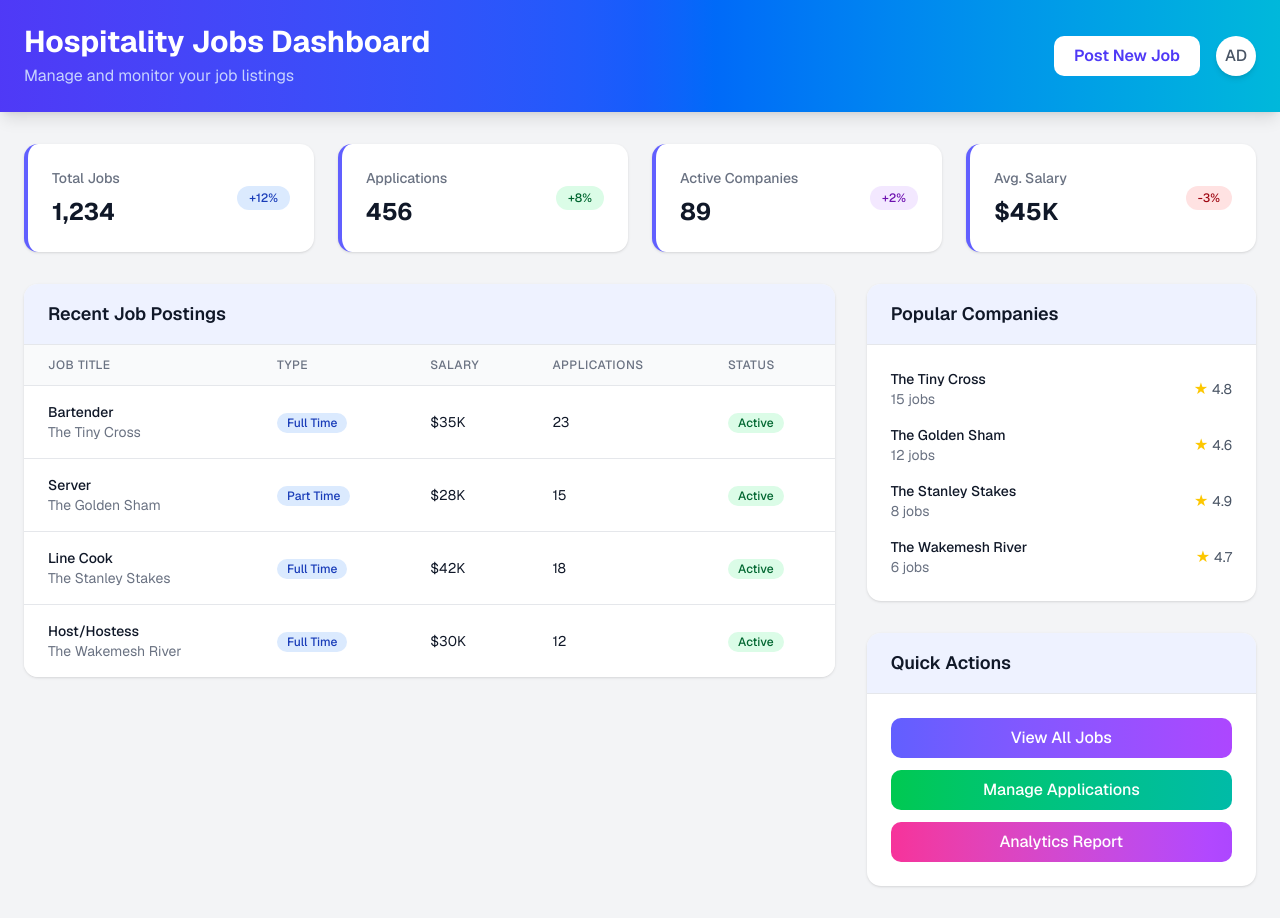
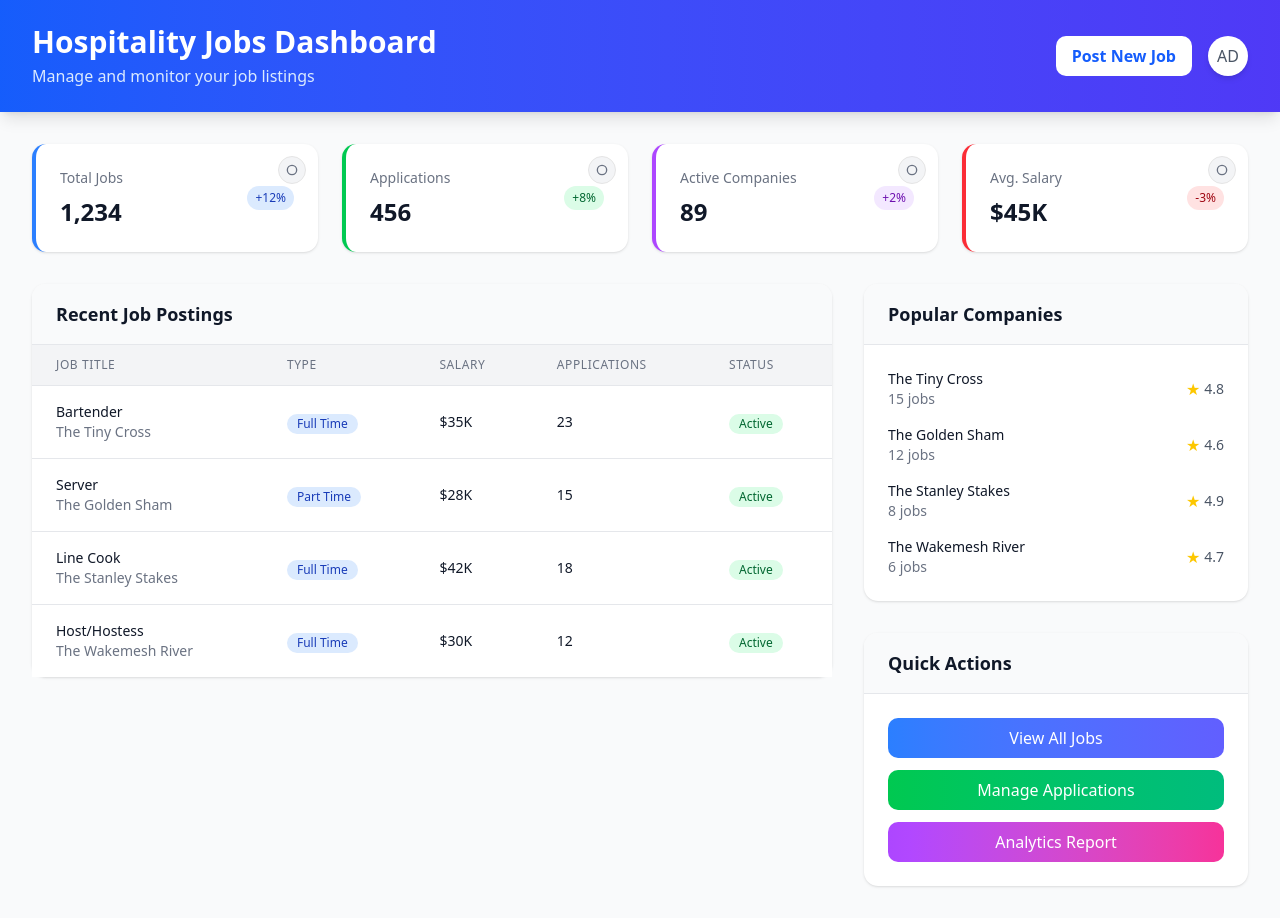
Before and after one commit to bayedhaf/HostNet, a Next.js app: page /dashboard in a window 1280 px wide. Built offline with nearby package versions, Linux system fonts and the light colour scheme.

Commit message:
added code

```diff
--- a/app/dashboard/page.tsx
+++ b/app/dashboard/page.tsx
@@ -1,13 +1,30 @@
-"use client";
+'use client'
 
-import React from "react";
+import React, { useState } from "react"
+
+// Simple color palette for color picking
+const COLORS = [
+  { name: "Blue", bg: "bg-blue-100", text: "text-blue-800", border: "border-blue-500" },
+  { name: "Green", bg: "bg-green-100", text: "text-green-800", border: "border-green-500" },
+  { name: "Purple", bg: "bg-purple-100", text: "text-purple-800", border: "border-purple-500" },
+  { name: "Red", bg: "bg-red-100", text: "text-red-800", border: "border-red-500" },
+  { name: "Orange", bg: "bg-orange-100", text: "text-orange-800", border: "border-orange-500" },
+  { name: "Teal", bg: "bg-teal-100", text: "text-teal-800", border: "border-teal-500" },
+  { name: "Indigo", bg: "bg-indigo-100", text: "text-indigo-800", border: "border-indigo-500" },
+  { name: "Pink", bg: "bg-pink-100", text: "text-pink-800", border: "border-pink-500" },
+]
 
 export default function Dashboard() {
+  // Allow user to select color for each stat
+  const [statColors, setStatColors] = useState([
+    COLORS[0], COLORS[1], COLORS[2], COLORS[3]
+  ]);
+
   const stats = [
-    { name: 'Total Jobs', value: '1,234', change: '+12%', changeType: 'positive', color: 'bg-blue-100 text-blue-800' },
-    { name: 'Applications', value: '456', change: '+8%', changeType: 'positive', color: 'bg-green-100 text-green-800' },
-    { name: 'Active Companies', value: '89', change: '+2%', changeType: 'positive', color: 'bg-purple-100 text-purple-800' },
-    { name: 'Avg. Salary', value: '$45K', change: '-3%', changeType: 'negative', color: 'bg-red-100 text-red-800' },
+    { name: 'Total Jobs', value: '1,234', change: '+12%', changeType: 'positive' },
+    { name: 'Applications', value: '456', change: '+8%', changeType: 'positive' },
+    { name: 'Active Companies', value: '89', change: '+2%', changeType: 'positive' },
+    { name: 'Avg. Salary', value: '$45K', change: '-3%', changeType: 'negative' },
   ];
 
   const recentJobs = [
@@ -24,17 +41,25 @@ export default function Dashboard() {
     { name: 'The Wakemesh River', jobs: 6, rating: '4.7' },
   ];
 
+  // Handle color selection for a stat
+  const handleColorChange = (statIdx: number, colorIdx: number) => {
+    setStatColors(colors =>
+      colors.map((c, i) => (i === statIdx ? COLORS[colorIdx] : c))
+    );
+  };
+
   return (
-    <div className="min-h-screen bg-gray-100 font-sans">
+    <div className="min-h-screen bg-gray-50">
       {/* Header */}
-      <header className="bg-gradient-to-r from-indigo-600 via-blue-600 to-cyan-500 shadow-lg">
-        <div className="max-w-7xl mx-auto px-6 py-6 flex justify-between items-center">
+      <header className="bg-gradient-to-r from-blue-600 to-indigo-600 shadow-lg">
+        <div className="max-w-7xl mx-auto px-4 sm:px-6 lg:px-8">
+          <div className="flex justify-between items-center py-6">
             <div>
               <h1 className="text-3xl font-bold text-white">Hospitality Jobs Dashboard</h1>
-            <p className="text-indigo-200 mt-1">Manage and monitor your job listings</p>
+              <p className="text-blue-100 mt-1">Manage and monitor your job listings</p>
             </div>
             <div className="flex items-center space-x-4">
-            <button className="bg-white text-indigo-600 font-semibold px-5 py-2 rounded-lg hover:bg-indigo-50 transition duration-200">
+              <button className="bg-white text-blue-600 font-semibold px-4 py-2 rounded-lg hover:bg-blue-50 transition duration-200">
                 Post New Job
               </button>
               <div className="w-10 h-10 bg-white rounded-full flex items-center justify-center shadow-md">
@@ -42,19 +67,44 @@ export default function Dashboard() {
               </div>
             </div>
           </div>
+        </div>
       </header>
 
-      <main className="max-w-7xl mx-auto px-6 py-8">
-        {/* Stats */}
-        <div className="grid grid-cols-1 sm:grid-cols-2 lg:grid-cols-4 gap-6 mb-8">
+      <main className="max-w-7xl mx-auto px-4 sm:px-6 lg:px-8 py-8">
+        {/* Stats Grid */}
+        <div className="grid grid-cols-1 md:grid-cols-2 lg:grid-cols-4 gap-6 mb-8">
           {stats.map((stat, index) => (
-            <div key={index} className="bg-white rounded-xl shadow hover:shadow-lg transition border-l-4 border-indigo-500 p-6">
+            <div
+              key={index}
+              className={`bg-white rounded-xl shadow p-6 border-l-4 ${statColors[index].border} hover:shadow-lg transition relative`}
+            >
+              {/* Color Picker Button */}
+              <div className="absolute top-3 right-3 z-10 group">
+                <button className="w-7 h-7 rounded-full border flex items-center justify-center bg-gray-100 hover:bg-gray-200 focus:outline-none">
+                  <span className="sr-only">Change color</span>
+                  <svg className="w-4 h-4 text-gray-500" fill="none" stroke="currentColor" strokeWidth="2" viewBox="0 0 24 24">
+                    <circle cx="12" cy="12" r="7" />
+                  </svg>
+                </button>
+                {/* Color options (show on hover) */}
+                <div className="hidden group-hover:flex absolute right-0 mt-2 bg-white border rounded-lg shadow-lg p-2 space-x-1 z-20">
+                  {COLORS.map((c, cidx) => (
+                    <button
+                      key={c.name}
+                      aria-label={c.name}
+                      className={`w-5 h-5 rounded-full border-2 ${c.bg} ${statColors[index].name === c.name ? 'border-black' : 'border-transparent'}`}
+                      onClick={() => handleColorChange(index, cidx)}
+                      style={{ outline: 'none' }}
+                    />
+                  ))}
+                </div>
+              </div>
               <div className="flex items-center justify-between">
                 <div>
                   <p className="text-sm font-medium text-gray-500">{stat.name}</p>
                   <p className="text-2xl font-bold text-gray-900 mt-2">{stat.value}</p>
                 </div>
-                <div className={`px-3 py-1 rounded-full text-xs font-medium ${stat.color}`}>
+                <div className={`px-2 py-1 rounded-full text-xs font-medium ${statColors[index].bg} ${statColors[index].text}`}>
                   {stat.change}
                 </div>
               </div>
@@ -65,16 +115,18 @@ export default function Dashboard() {
         <div className="grid grid-cols-1 lg:grid-cols-3 gap-8">
           {/* Recent Jobs */}
           <div className="lg:col-span-2">
-            <div className="bg-white rounded-xl shadow hover:shadow-lg transition overflow-hidden">
-              <div className="px-6 py-4 border-b border-gray-200 bg-indigo-50">
+            <div className="bg-white rounded-xl shadow hover:shadow-lg transition">
+              <div className="px-6 py-4 border-b border-gray-200 bg-gray-50 rounded-t-xl">
                 <h2 className="text-lg font-semibold text-gray-900">Recent Job Postings</h2>
               </div>
               <div className="overflow-x-auto">
                 <table className="min-w-full divide-y divide-gray-200">
-                  <thead className="bg-gray-50">
+                  <thead className="bg-gray-100">
                     <tr>
                       {['Job Title', 'Type', 'Salary', 'Applications', 'Status'].map((head) => (
-                        <th key={head} className="px-6 py-3 text-left text-xs font-medium text-gray-500 uppercase tracking-wider">{head}</th>
+                        <th key={head} className="px-6 py-3 text-left text-xs font-medium text-gray-500 uppercase tracking-wider">
+                          {head}
+                        </th>
                       ))}
                     </tr>
                   </thead>
@@ -88,12 +140,16 @@ export default function Dashboard() {
                           </div>
                         </td>
                         <td className="px-6 py-4 whitespace-nowrap">
-                          <span className="inline-flex items-center px-2.5 py-0.5 rounded-full text-xs font-medium bg-blue-100 text-blue-800">{job.type}</span>
+                          <span className="inline-flex items-center px-2.5 py-0.5 rounded-full text-xs font-medium bg-blue-100 text-blue-800">
+                            {job.type}
+                          </span>
                         </td>
                         <td className="px-6 py-4 whitespace-nowrap text-sm text-gray-900">{job.salary}</td>
                         <td className="px-6 py-4 whitespace-nowrap text-sm text-gray-900">{job.applications}</td>
                         <td className="px-6 py-4 whitespace-nowrap">
-                          <span className="inline-flex items-center px-2.5 py-0.5 rounded-full text-xs font-medium bg-green-100 text-green-800">{job.status}</span>
+                          <span className="inline-flex items-center px-2.5 py-0.5 rounded-full text-xs font-medium bg-green-100 text-green-800">
+                            {job.status}
+                          </span>
                         </td>
                       </tr>
                     ))}
@@ -107,7 +163,7 @@ export default function Dashboard() {
           <div className="space-y-8">
             {/* Popular Companies */}
             <div className="bg-white rounded-xl shadow hover:shadow-lg transition">
-              <div className="px-6 py-4 border-b border-gray-200 bg-indigo-50 rounded-t-xl">
+              <div className="px-6 py-4 border-b border-gray-200 bg-gray-50 rounded-t-xl">
                 <h2 className="text-lg font-semibold text-gray-900">Popular Companies</h2>
               </div>
               <div className="p-6 space-y-4">
@@ -128,17 +184,17 @@ export default function Dashboard() {
 
             {/* Quick Actions */}
             <div className="bg-white rounded-xl shadow hover:shadow-lg transition">
-              <div className="px-6 py-4 border-b border-gray-200 bg-indigo-50 rounded-t-xl">
+              <div className="px-6 py-4 border-b border-gray-200 bg-gray-50 rounded-t-xl">
                 <h2 className="text-lg font-semibold text-gray-900">Quick Actions</h2>
               </div>
               <div className="p-6 space-y-3">
-                <button className="w-full bg-gradient-to-r from-indigo-500 to-purple-500 text-white py-2 px-4 rounded-lg hover:from-indigo-600 hover:to-purple-600 transition duration-200 font-medium">
+                <button className="w-full bg-gradient-to-r from-blue-500 to-indigo-500 text-white py-2 px-4 rounded-lg hover:from-blue-600 hover:to-indigo-600 transition duration-200 font-medium">
                   View All Jobs
                 </button>
-                <button className="w-full bg-gradient-to-r from-green-500 to-teal-500 text-white py-2 px-4 rounded-lg hover:from-green-600 hover:to-teal-600 transition duration-200 font-medium">
+                <button className="w-full bg-gradient-to-r from-green-500 to-emerald-500 text-white py-2 px-4 rounded-lg hover:from-green-600 hover:to-emerald-600 transition duration-200 font-medium">
                   Manage Applications
                 </button>
-                <button className="w-full bg-gradient-to-r from-pink-500 to-purple-500 text-white py-2 px-4 rounded-lg hover:from-pink-600 hover:to-purple-600 transition duration-200 font-medium">
+                <button className="w-full bg-gradient-to-r from-purple-500 to-pink-500 text-white py-2 px-4 rounded-lg hover:from-purple-600 hover:to-pink-600 transition duration-200 font-medium">
                   Analytics Report
                 </button>
               </div>
@@ -147,5 +203,5 @@ export default function Dashboard() {
         </div>
       </main>
     </div>
-  );
+  )
 }
```
Lines whose indentation alone changed are shown as unchanged.
